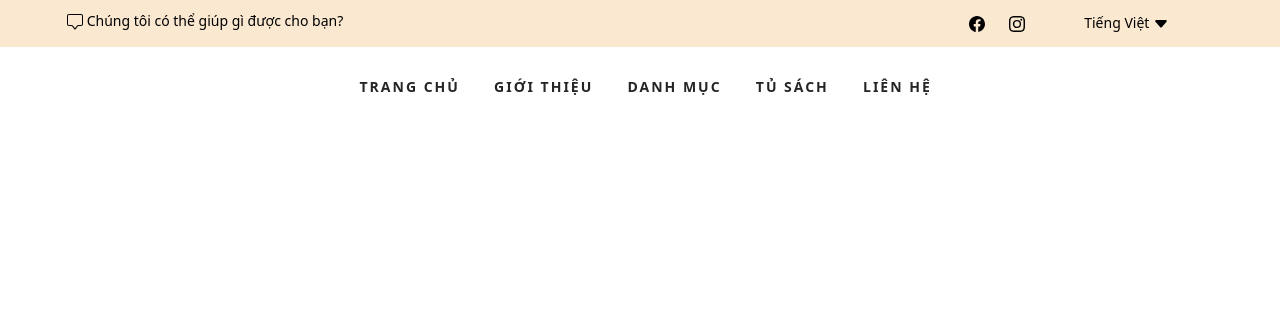
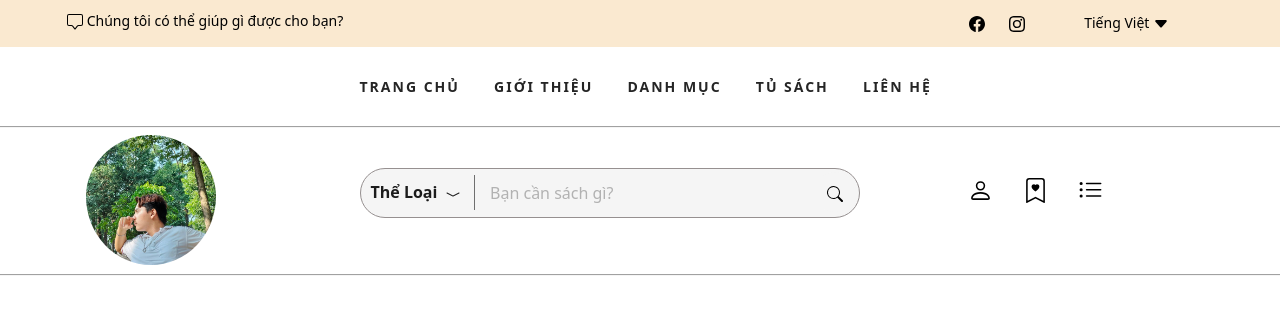
Before and after one commit to thanglaptop/ThucHanhWeb, a PHP site: page / in a window 1280 px wide. Shown: the top 314 px of the page. Run offline with PHP 8.4, Linux system fonts and the light colour scheme.

Commit message:
xong search section

```diff
--- a/index.html
+++ b/index.html
@@ -4,8 +4,11 @@
 <head>
     <meta charset="UTF-8">
     <meta name="viewport" content="width=device-width, initial-scale=1.0">
-    <link href="https://cdn.jsdelivr.net/npm/bootstrap@5.3.3/dist/css/bootstrap.min.css" rel="stylesheet" integrity="sha384-QWTKZyjpPEjISv5WaRU9OFeRpok6YctnYmDr5pNlyT2bRjXh0JMhjY6hW+ALEwIH" crossorigin="anonymous">
-    <script src="https://cdn.jsdelivr.net/npm/bootstrap@5.3.3/dist/js/bootstrap.bundle.min.js" integrity="sha384-YvpcrYf0tY3lHB60NNkmXc5s9fDVZLESaAA55NDzOxhy9GkcIdslK1eN7N6jIeHz" crossorigin="anonymous"></script>
+    <link href="https://cdn.jsdelivr.net/npm/bootstrap@5.3.3/dist/css/bootstrap.min.css" rel="stylesheet"
+        integrity="sha384-QWTKZyjpPEjISv5WaRU9OFeRpok6YctnYmDr5pNlyT2bRjXh0JMhjY6hW+ALEwIH" crossorigin="anonymous">
+    <script src="https://cdn.jsdelivr.net/npm/bootstrap@5.3.3/dist/js/bootstrap.bundle.min.js"
+        integrity="sha384-YvpcrYf0tY3lHB60NNkmXc5s9fDVZLESaAA55NDzOxhy9GkcIdslK1eN7N6jIeHz"
+        crossorigin="anonymous"></script>
     <link rel="stylesheet" href="/styles/main.css">
     <title>Web Sách</title>
 </head>
@@ -49,11 +52,11 @@
                                     </svg></a>
                             </div>
                             <div class="header__top__right__language">
-                                <div>Tiếng Việt <svg xmlns="http://www.w3.org/2000/svg" width="16" height="16" fill="currentColor"
-                                    class="bi bi-caret-down-fill" viewBox="0 0 16 16">
-                                    <path
-                                        d="M7.247 11.14 2.451 5.658C1.885 5.013 2.345 4 3.204 4h9.592a1 1 0 0 1 .753 1.659l-4.796 5.48a1 1 0 0 1-1.506 0z" />
-                                </svg></div>
+                                <div>Tiếng Việt <svg xmlns="http://www.w3.org/2000/svg" width="16" height="16"
+                                        fill="currentColor" class="bi bi-caret-down-fill" viewBox="0 0 16 16">
+                                        <path
+                                            d="M7.247 11.14 2.451 5.658C1.885 5.013 2.345 4 3.204 4h9.592a1 1 0 0 1 .753 1.659l-4.796 5.48a1 1 0 0 1-1.506 0z" />
+                                    </svg></div>
 
                                 <ul>
                                     <li><a href="#">English</a></li>
@@ -103,6 +106,69 @@
     </div>
 
     <!--ket thuc menu-->
+    <!-- tim kiem section -->
+    <section class="thanhtimkiem">
+        <div class="container">
+            <div class="row">
+                <div class="col-lg-3">
+                    <div class="thanhtimkiem__logo">
+                        <a href="./index.html">
+                            <img width="100px" src="/img/409209477_1739548446548992_2017247361086327378_n.jpg" alt=""></a>
+                    </div>
+                </div>
+                <div class="col-lg-9">
+                    <div class="thanhtimkiem__search">
+                        <div class="thanhtimkiem__search__form">
+                            <form action="#">
+                                <div class="thanhtimkiem__search__theloai">
+                                    Thể Loại
+                                    <svg xmlns="http://www.w3.org/2000/svg" width="16" height="16" fill="currentColor"
+                                        class="bi bi-chevron-compact-down" viewBox="0 0 16 16">
+                                        <path fill-rule="evenodd"
+                                            d="M1.553 6.776a.5.5 0 0 1 .67-.223L8 9.44l5.776-2.888a.5.5 0 1 1 .448.894l-6 3a.5.5 0 0 1-.448 0l-6-3a.5.5 0 0 1-.223-.67" />
+                                    </svg>
+                                    <ul>
+                                        <li><a href="#">Kinh Dị</a></li>
+                                        <li><a href="#">Lãng Mạn</a></li>
+                                        <li><a href="#">Viễn Tưởng</a></li>
+                                        <li><a href="#">Tôn Giáo</a></li>
+                                        <li><a href="#">Lịch Sử</a></li>
+                                        <li><a href="#">Xã Hội</a></li>
+                                        <li><a href="#">Manga</a></li>
+                                        <li><a href="#">Tự Truyện</a></li>
+                                    </ul>
+                                </div>
+                                <input type="text" placeholder="Bạn cần sách gì?">
+                                <button type="submit" class="site-btn">
+                                    <svg xmlns="http://www.w3.org/2000/svg" width="16" height="16" fill="currentColor"
+                                        class="bi bi-search" viewBox="0 0 16 16">
+                                        <path
+                                            d="M11.742 10.344a6.5 6.5 0 1 0-1.397 1.398h-.001q.044.06.098.115l3.85 3.85a1 1 0 0 0 1.415-1.414l-3.85-3.85a1 1 0 0 0-.115-.1zM12 6.5a5.5 5.5 0 1 1-11 0 5.5 5.5 0 0 1 11 0" />
+                                    </svg>
+                                </button>
+                            </form>
+                        </div>
+                        <div class="thanhtimkiem__search__canhan">
+                            <a href="">
+                                <svg xmlns="http://www.w3.org/2000/svg" width="16" height="16" fill="currentColor" class="bi bi-person" viewBox="0 0 16 16">
+                                    <path d="M8 8a3 3 0 1 0 0-6 3 3 0 0 0 0 6m2-3a2 2 0 1 1-4 0 2 2 0 0 1 4 0m4 8c0 1-1 1-1 1H3s-1 0-1-1 1-4 6-4 6 3 6 4m-1-.004c-.001-.246-.154-.986-.832-1.664C11.516 10.68 10.289 10 8 10s-3.516.68-4.168 1.332c-.678.678-.83 1.418-.832 1.664z"/>
+                                  </svg>
+                            </a>
+                            <a href=""><svg xmlns="http://www.w3.org/2000/svg" width="16" height="16" fill="currentColor" class="bi bi-bookmark-heart" viewBox="0 0 16 16">
+                                <path fill-rule="evenodd" d="M8 4.41c1.387-1.425 4.854 1.07 0 4.277C3.146 5.48 6.613 2.986 8 4.412z"/>
+                                <path d="M2 2a2 2 0 0 1 2-2h8a2 2 0 0 1 2 2v13.5a.5.5 0 0 1-.777.416L8 13.101l-5.223 2.815A.5.5 0 0 1 2 15.5zm2-1a1 1 0 0 0-1 1v12.566l4.723-2.482a.5.5 0 0 1 .554 0L13 14.566V2a1 1 0 0 0-1-1z"/>
+                              </svg></a>
+                            <a href=""><svg xmlns="http://www.w3.org/2000/svg" width="16" height="16" fill="currentColor" class="bi bi-list-ul" viewBox="0 0 16 16">
+                                <path fill-rule="evenodd" d="M5 11.5a.5.5 0 0 1 .5-.5h9a.5.5 0 0 1 0 1h-9a.5.5 0 0 1-.5-.5m0-4a.5.5 0 0 1 .5-.5h9a.5.5 0 0 1 0 1h-9a.5.5 0 0 1-.5-.5m0-4a.5.5 0 0 1 .5-.5h9a.5.5 0 0 1 0 1h-9a.5.5 0 0 1-.5-.5m-3 1a1 1 0 1 0 0-2 1 1 0 0 0 0 2m0 4a1 1 0 1 0 0-2 1 1 0 0 0 0 2m0 4a1 1 0 1 0 0-2 1 1 0 0 0 0 2"/>
+                              </svg></a>
+                        </div>
+                    </div>
+                </div>
+            </div>
+        </div>
+    </section>
+
+    <!-- ket thuc tim kiem section -->
 </body>
 
 </html>
--- a/styles/main.css
+++ b/styles/main.css
@@ -220,3 +220,154 @@ a:focus {
 	display: none;
 }
 /*end menu*/
+
+/* timkiem */
+
+.thanhtimkiem{
+	border-top: 2px#f5f5f5 groove;
+	border-bottom:2px#f5f5f5 groove;
+	height: 150px;
+}
+
+.thanhtimkiem__logo{
+	text-align: center;
+}
+
+.thanhtimkiem__logo a {
+	display:inline-block;
+	padding-right: 100px;
+	padding-top: -20px;
+}
+
+.thanhtimkiem__logo img{
+	width: 130px;
+	border-radius: 50%;
+	padding-top: 7px;
+}
+
+.thanhtimkiem__search {
+	padding-top: 40px;
+}
+
+.thanhtimkiem__search__form {
+	width: 500px;
+	height: 50px;
+	border: 1px solid rgb(150, 144, 144);
+	position:relative;
+	float: left;
+	border-radius: 30px;
+	background-color:#f5f5f5;
+}
+
+.thanhtimkiem__search__form form .thanhtimkiem__search__theloai {
+	width: 23%;
+	height: 35px;
+	float: left;
+	font-size: 16px;
+	color: #1c1c1c;
+	font-weight: 700;
+	padding-left: 10px;
+	padding-top: 5px;
+	margin-top: 6px;
+	position: relative;
+	border-top-left-radius: 22px;
+	border-bottom-left-radius: 22px;
+	border-right: #6f6f6f solid 1px;
+}
+
+.thanhtimkiem__search__form form .thanhtimkiem__search__theloai:hover ul{
+	visibility: visible;
+	top: 44px;
+	opacity: 1;
+}
+.thanhtimkiem__search__form form .thanhtimkiem__search__theloai:hover{
+	color: orangered;
+}
+.thanhtimkiem__search__form form .thanhtimkiem__search__theloai svg {
+	position: absolute;
+	right: 13px;
+	top: 11px;
+}
+
+.thanhtimkiem__search__form form .thanhtimkiem__search__theloai ul{
+	background: rgb(196, 177, 221);
+	border-bottom-left-radius: 10%;
+	border-bottom-right-radius: 10%;
+	list-style-type: none;
+	width: 100%;
+	text-align: center;
+	padding: 5px 0;
+	position: absolute;
+	left: 0;
+	top: 20px;
+	opacity: 0;
+	visibility: hidden;
+	-webkit-transition: all, 0.3s;
+	-moz-transition: all, 0.3s;
+	-ms-transition: all, 0.3s;
+	-o-transition: all, 0.3s;
+	transition: all, 0.3s;
+}
+
+.thanhtimkiem__search__form form .thanhtimkiem__search__theloai a{
+	color:darkslategrey;
+	font-size: 14px;
+	padding: 5px 10px;
+}
+
+.thanhtimkiem__search__form form .thanhtimkiem__search__theloai li:hover{
+	background-color: orangered;
+}
+
+.thanhtimkiem__search__form form .thanhtimkiem__search__theloai a:hover{
+	color: white;
+	font-size: 16px;
+}
+
+.thanhtimkiem__search__form form input {
+	border: none;
+	width: 67%;
+	height: 48px;
+	font-size: 16px;
+	color: #b2b2b2;
+	padding : 10px 15px;
+	background-color: #f5f5f5;
+}
+
+.thanhtimkiem__search__form form input::placeholder {
+	color: #b2b2b2;
+}
+
+.thanhtimkiem__search__form form button {
+	position: absolute;
+	right: 4px;
+	top: 3px;
+	width: 40px;
+	height: 40px;
+	border-radius: 50%;
+	border: none;
+	background-color:#f5f5f5;
+
+}
+
+.thanhtimkiem__search__form form button:hover{
+	background-color: orangered;
+}
+
+.thanhtimkiem__search__canhan{
+	padding-right: 80px;
+	float: right;
+}
+
+.thanhtimkiem__search__canhan svg{
+	color:black;
+	width: 25px;
+	height: 25px;
+	background-color: white;
+	text-align: center;
+	float: left;
+	margin-right: 30px;
+	margin-top: 10px;
+}
+
+/* end tim kiem */
```
Also changed, not shown: img/409209477_1739548446548992_2017247361086327378_n.jpg (added).
